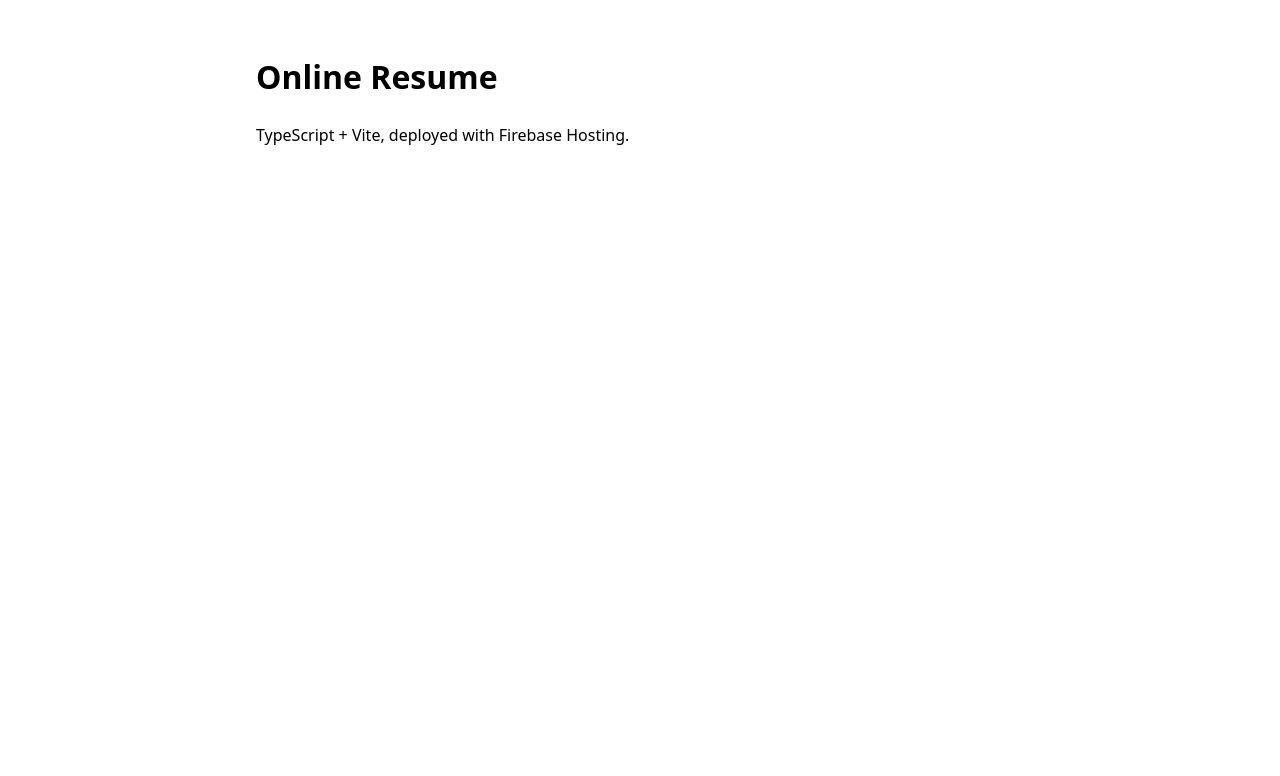
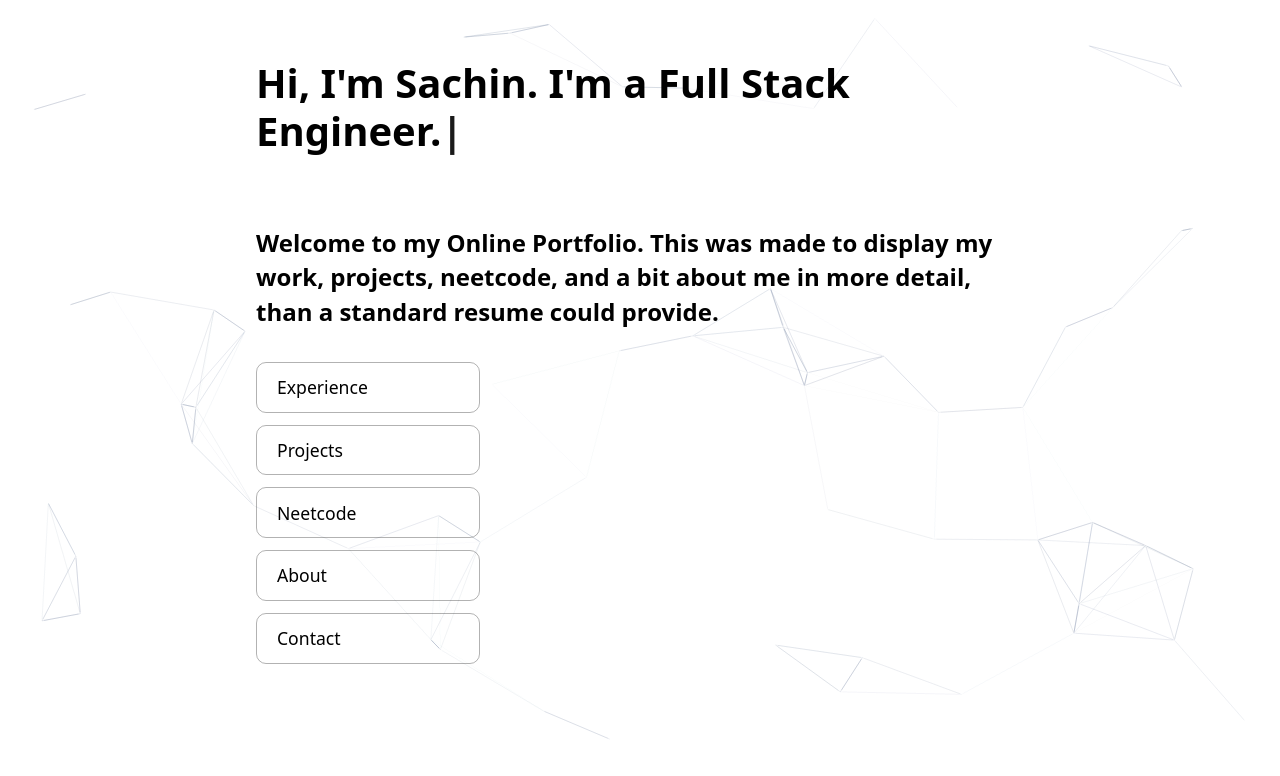
Before and after one commit to sachx1/onlineresume, a website built with Vite: page index.html in a window 1280 px wide. Built offline with nearby package versions, Linux system fonts and the light colour scheme.

Commit message:
finished homepage with styling, and added live background

```diff
--- a/index.html
+++ b/index.html
@@ -6,7 +6,8 @@
     <title>Sachin Khargie Portfolio</title>
   </head>
   <body>
-    <div id="app"></div>
+    <div id="background"></div>
+    <main id="center"></main>
     <script type="module" src="/src/main.ts"></script>
   </body>
 </html>
--- a/package.json
+++ b/package.json
@@ -15,5 +15,10 @@
     "firebase-tools": "^15.34.1",
     "typescript": "^7.0.2",
     "vite": "^8.3.5"
+  },
+  "dependencies": {
+    "@tsparticles/engine": "^4.5.0",
+    "@tsparticles/slim": "^4.5.0",
+    "typed.js": "^3.0.0"
   }
 }
--- /dev/null
+++ b/src/background.ts
@@ -0,0 +1,51 @@
+import { tsParticles, type ISourceOptions } from "@tsparticles/engine";
+import { loadSlim } from "@tsparticles/slim";
+
+// People with "reduce motion" turned on get the network as a still image
+const reduceMotion = window.matchMedia("(prefers-reduced-motion: reduce)").matches;
+
+// A muted slate that reads on both the light and dark page backgrounds
+const color = "#7c8aa5";
+
+const options: ISourceOptions = {
+  // Fixed canvas covering the window, drawn behind the page content
+  fullScreen: { enable: true, zIndex: -1 },
+  background: { color: "transparent" },
+  fpsLimit: 60,
+  detectRetina: true,
+  particles: {
+    // 60 particles per 1000x1000px of screen, so phones get fewer
+    // (about 20 on a phone, 80 on a laptop, 120 on a 1080p monitor)
+    number: { value: 60, density: { enable: true, width: 1000, height: 1000 } },
+    paint: { color: { value: color } },
+    opacity: { value: 0.5 },
+    size: { value: { min: 1, max: 2.5 } },
+    links: {
+      enable: true,
+      color,
+      distance: 140,
+      opacity: 0.3,
+      width: 1,
+    },
+    move: {
+      enable: !reduceMotion,
+      speed: 0.6,
+      outModes: { default: "bounce" },
+    },
+  },
+  interactivity: {
+    detectsOn: "window",
+    events: {
+      // Draws links from nearby particles to the mouse pointer
+      onHover: { enable: true, mode: "grab" },
+    },
+    modes: {
+      grab: { distance: 160, links: { opacity: 0.5 } },
+    },
+  },
+};
+
+export async function initBackground() {
+  await loadSlim(tsParticles);
+  await tsParticles.load({ id: "background", options });
+}
--- a/src/main.ts
+++ b/src/main.ts
@@ -1,12 +1,7 @@
 import "./style.css";
+import { initRouter } from "./router";
 
-const app = document.querySelector<HTMLDivElement>("#app");
+initRouter();
 
-if (app) {
-  app.innerHTML = `
-    <main>
-      <h1>Online Resume</h1>
-      <p>TypeScript + Vite, deployed with Firebase Hosting.</p>
-    </main>
-  `;
-}
+// Loaded separately so the page content shows before the particle library downloads
+import("./background").then(({ initBackground }) => initBackground());
--- /dev/null
+++ b/src/pages/aboutme.ts
@@ -0,0 +1,3 @@
+export function About (container: HTMLElement) {
+    container.innerHTML = `<h1>About</h1>`
+}
--- /dev/null
+++ b/src/pages/contact.ts
@@ -0,0 +1,3 @@
+export function Contact (container: HTMLElement) {
+    container.innerHTML = `<h1>Contact</h1>`
+}
--- /dev/null
+++ b/src/pages/experience.ts
@@ -0,0 +1,3 @@
+export function Experience (container: HTMLElement) {
+    container.innerHTML = `<h1>Experience</h1>`
+}
--- /dev/null
+++ b/src/pages/home.ts
@@ -0,0 +1,49 @@
+import Typed from "typed.js";
+import { navigate } from "../router";
+
+let typed: Typed | undefined;
+
+export function Home (container: HTMLElement) {
+    container.innerHTML = `
+    <div>
+        <h1>Hi, I'm Sachin. I'm a <span id="role"></span></h1>
+        <br>
+        <h2>Welcome to my Online Portfolio. This was made to display my work, projects, neetcode, and a bit about me in more detail, than a standard resume could provide.</h2>
+    </div>
+
+    <div class="home-buttons">
+        <button type="button" id="experience-mode">Experience</button>
+        <button type="button" id="projects-mode">Projects</button>
+        <button type="button" id="neetcode-mode">Neetcode</button>
+        <button type="button" id="about-mode">About</button>
+        <button type="button" id="contact-mode">Contact</button>
+    </div>`
+
+    typed?.destroy();
+    typed = new Typed("#role", {
+        strings: ["Platform Engineer.", "Full Stack Engineer.", "problem solver."],
+        typeSpeed: 60,
+        backSpeed: 30,
+        loop: true,
+      });
+
+      container.querySelector<HTMLButtonElement>('#experience-mode')!.addEventListener('click', () => {
+        navigate('/experience')
+      })
+
+      container.querySelector<HTMLButtonElement>('#projects-mode')!.addEventListener('click', () => {
+        navigate('/projects')
+      })
+
+      container.querySelector<HTMLButtonElement>('#neetcode-mode')!.addEventListener('click', () => {
+        navigate('/neetcode')
+      })
+
+      container.querySelector<HTMLButtonElement>('#about-mode')!.addEventListener('click', () => {
+        navigate('/about')
+      })
+
+      container.querySelector<HTMLButtonElement>('#contact-mode')!.addEventListener('click', () => {
+        navigate('/contact')
+      })
+}
--- /dev/null
+++ b/src/pages/neetcode.ts
@@ -0,0 +1,3 @@
+export function Neetcode (container: HTMLElement) {
+    container.innerHTML = `<h1>Neetcode</h1>`
+}
--- /dev/null
+++ b/src/pages/projects.ts
@@ -0,0 +1,3 @@
+export function Projects (container: HTMLElement) {
+    container.innerHTML = `<h1>Projects</h1>`
+}
--- /dev/null
+++ b/src/router.ts
@@ -0,0 +1,31 @@
+import { Home } from "./pages/home";
+import { Experience } from "./pages/experience";
+import { Projects } from "./pages/projects";
+import { Neetcode } from "./pages/neetcode";
+import { About } from "./pages/aboutme";
+import { Contact } from "./pages/contact";
+
+const routes: Record<string, (container: HTMLElement) => void> = {
+    '/': Home,
+    '/experience': Experience,
+    '/projects': Projects,
+    '/neetcode': Neetcode,
+    '/about': About,
+    '/contact': Contact
+}
+
+function render(){
+    const container = document.querySelector<HTMLElement>("#center")!
+    const renderPage = routes[location.pathname] ?? Home
+    renderPage(container);
+}
+
+export function navigate(path: string){
+    history.pushState({}, '', path)
+    render()
+}
+
+export function initRouter(){
+    window.addEventListener('popstate', render)
+    render()
+}
--- a/src/style.css
+++ b/src/style.css
@@ -8,8 +8,109 @@ body {
   margin: 0;
 }
 
-main {
+#center {
   max-width: 48rem;
   margin: 0 auto;
   padding: 2rem 1rem;
 }
+
+/* Home page navigation buttons: stacked, each on its own line */
+.home-buttons {
+  display: flex;
+  flex-direction: column;
+  align-items: flex-start;
+  gap: 0.75rem;
+  margin-top: 2rem;
+}
+
+.home-buttons button {
+  font: inherit;
+  font-size: 1.1rem;
+  min-width: 14rem;
+  padding: 0.7rem 1.25rem;
+  text-align: left;
+  color: inherit;
+  background: transparent;
+  border: 1px solid color-mix(in srgb, currentColor 30%, transparent);
+  border-radius: 10px;
+  cursor: pointer;
+  transition: transform 150ms ease, background-color 150ms ease, border-color 150ms ease;
+  /* "backwards" holds the hidden start frame during the delay, then hands
+     control back to normal styles so hover transforms still work */
+  animation: swoop-in 700ms cubic-bezier(0.22, 1, 0.36, 1) backwards;
+}
+
+/* Stagger each button so they swoop in one after another */
+.home-buttons button:nth-child(1) { animation-delay: 300ms; }
+.home-buttons button:nth-child(2) { animation-delay: 400ms; }
+.home-buttons button:nth-child(3) { animation-delay: 500ms; }
+.home-buttons button:nth-child(4) { animation-delay: 600ms; }
+.home-buttons button:nth-child(5) { animation-delay: 700ms; }
+
+/* Only on devices with a real pointer, so taps on phones don't leave buttons stuck in hover */
+@media (hover: hover) {
+  .home-buttons button:hover {
+    transform: translateX(6px);
+    background-color: color-mix(in srgb, currentColor 8%, transparent);
+    border-color: color-mix(in srgb, currentColor 60%, transparent);
+  }
+}
+
+.home-buttons button:active {
+  background-color: color-mix(in srgb, currentColor 12%, transparent);
+}
+
+.home-buttons button:focus-visible {
+  outline: 2px solid currentColor;
+  outline-offset: 3px;
+}
+
+@keyframes swoop-in {
+  from {
+    opacity: 0;
+    translate: -4rem 1.5rem;
+    rotate: -4deg;
+  }
+  to {
+    opacity: 1;
+    translate: 0 0;
+    rotate: 0deg;
+  }
+}
+
+/* Headings scale smoothly with the screen width, between a phone and desktop size */
+#center h1 {
+  font-size: clamp(1.6rem, 2.5vw + 1rem, 2.5rem);
+  line-height: 1.2;
+}
+
+#center h2 {
+  font-size: clamp(1.1rem, 1.5vw + 0.8rem, 1.5rem);
+  line-height: 1.45;
+}
+
+/* Phones */
+@media (max-width: 600px) {
+  /* Reserve room for the longest typed role so the page doesn't jump as it types */
+  #center h1 {
+    min-height: 2lh;
+  }
+
+  /* Full-width buttons are easier to hit with a thumb */
+  .home-buttons {
+    align-items: stretch;
+  }
+
+  .home-buttons button {
+    min-width: 0;
+    padding: 0.85rem 1.25rem;
+  }
+}
+
+/* Skip the motion for people who have reduced motion turned on */
+@media (prefers-reduced-motion: reduce) {
+  .home-buttons button {
+    animation: none;
+    transition: none;
+  }
+}
```
Also changed, not shown: .claude/launch.json (added), 1 other file.
